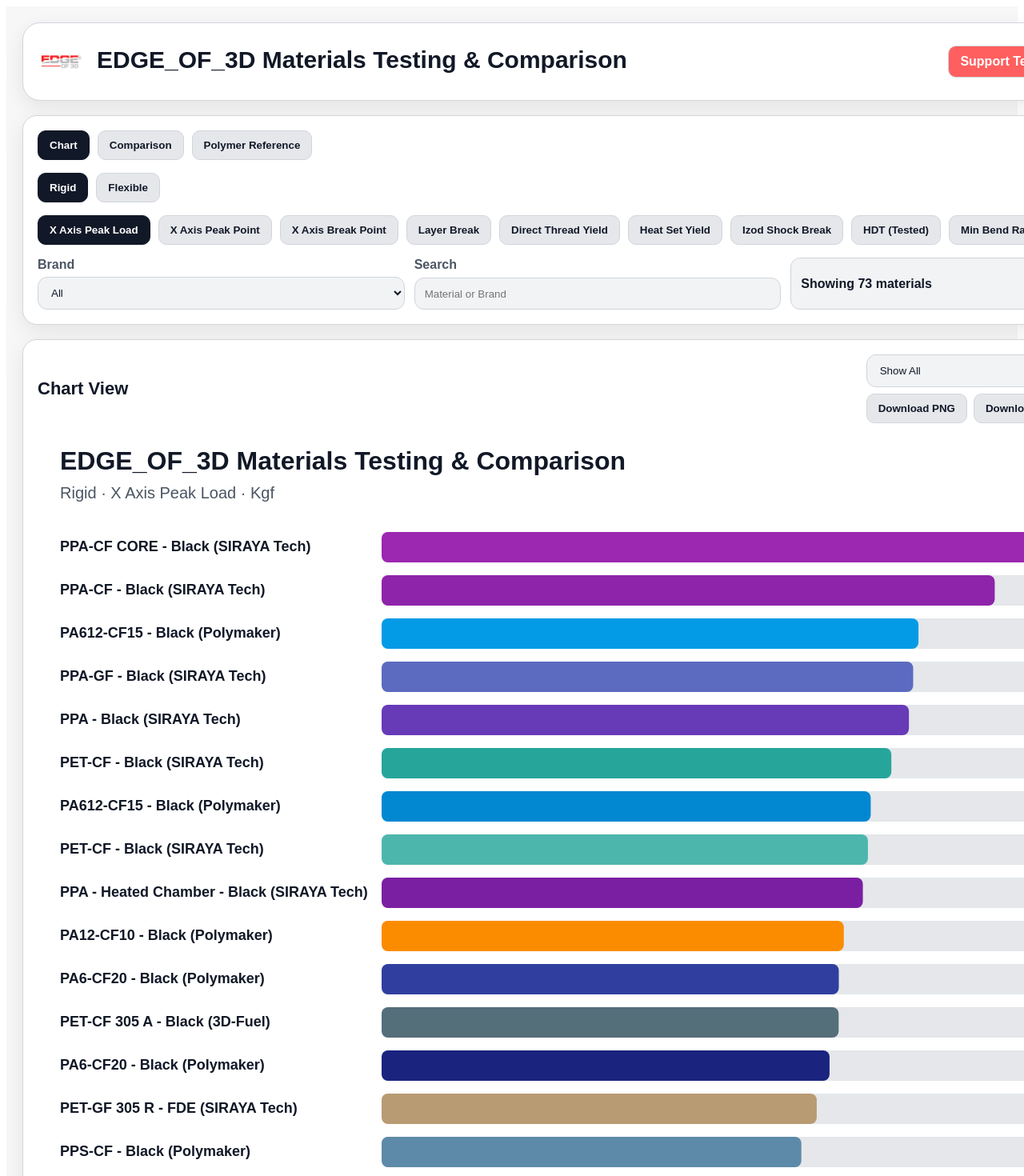
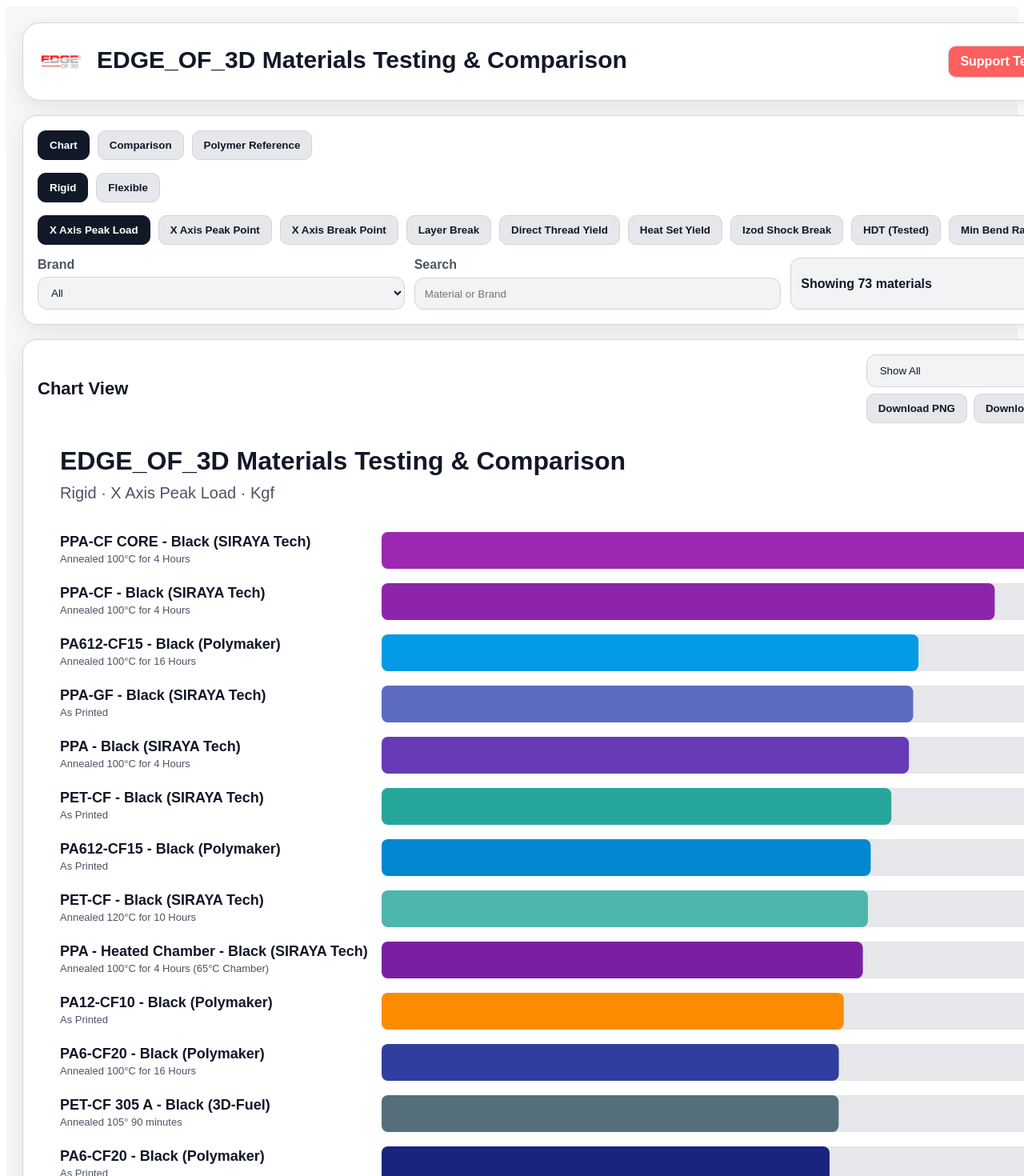
Before and after one commit to Catalinaflyer/eo3d-materials-testing, a React (Create React App) app: page / in a window 1280 px wide. Shown: the top 1470 px of the page at 80% size. Built offline with nearby package versions, Linux system fonts and the light colour scheme.

Commit message:
Added "Notes" to product

```diff
--- a/src/MaterialsTestingComparison.js
+++ b/src/MaterialsTestingComparison.js
@@ -366,8 +366,8 @@ function ChartView({
   const topPad = 120;
   const leftPad = 430;
   const rightPad = 110;
-  const rowHeight = 38;
-  const rowGap = 16;
+  const rowHeight = 46;
+  const rowGap = 18;
   const chartWidth = width - leftPad - rightPad;
   const height = Math.max(620, visibleMaterials.length * (rowHeight + rowGap) + 190);
 
@@ -417,13 +417,23 @@ function ChartView({
               <g key={item._id}>
                 <text
                   x={28}
-                  y={y + 24}
+                  y={y + 18}
                   fontSize="18"
                   fill="#111827"
-                  fontWeight="600"
-                >
+                  fontWeight="700"
+              >
                   {shortLabel}
-                </text>
+              </text>
+
+              <text
+                  x={28}
+                  y={y + 38}
+                  fontSize="13"
+                  fill="#4b5563"
+                  fontWeight="500"
+              >
+  {truncateText(item.Notes || "", 42)}
+</text>
 
                 <rect
                   x={leftPad}
```
